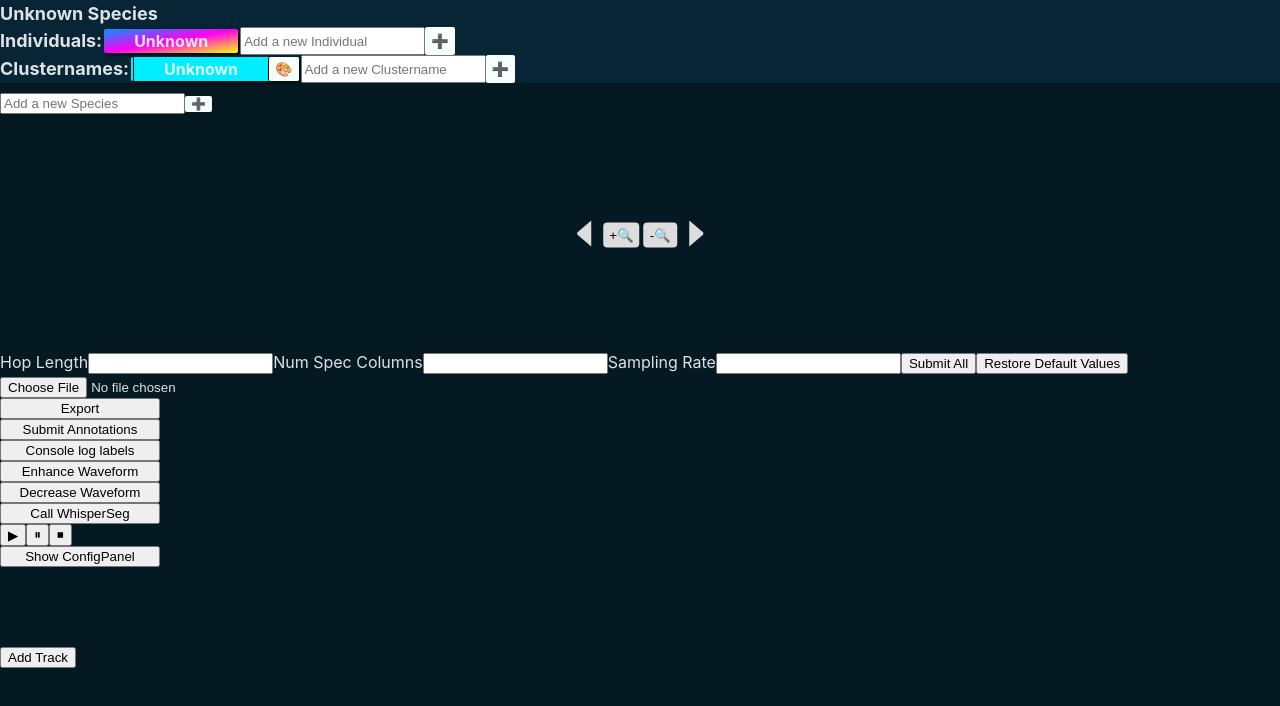
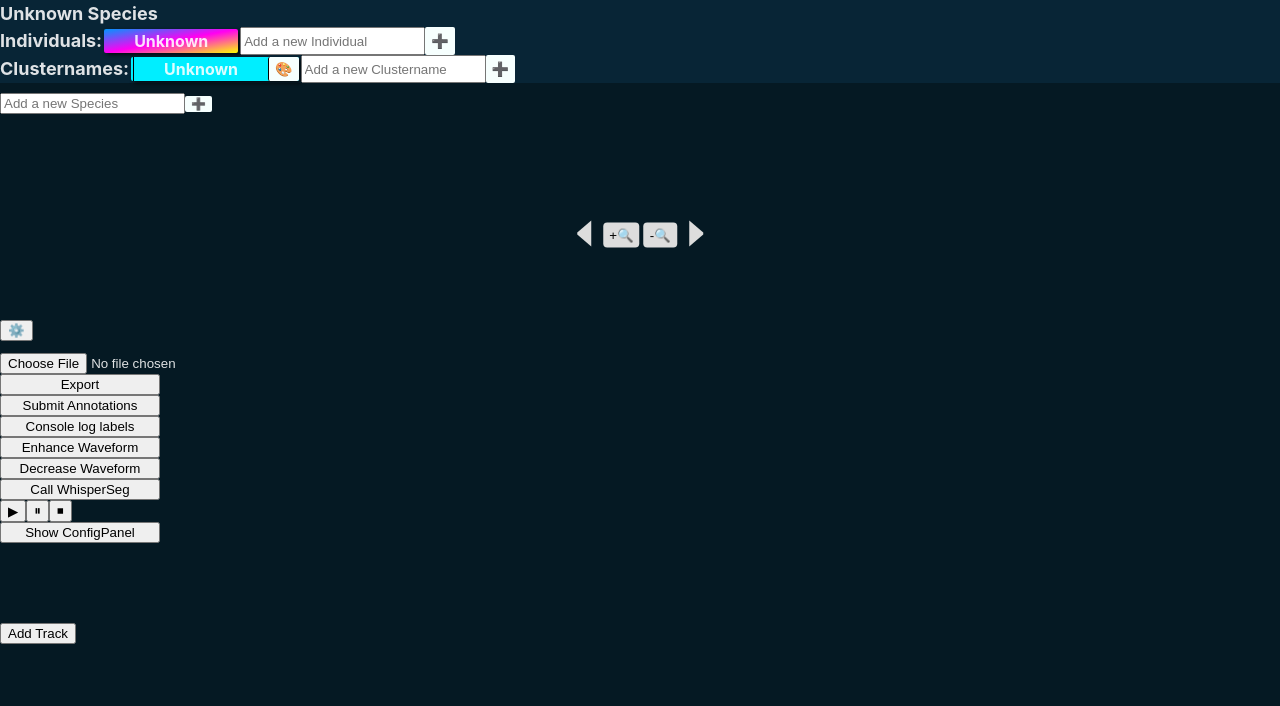
Before and after one commit to nccratliri-ml-wp/vocal-annotation-frontend, a React (Vite) app: page / in a window 1280 px wide. Shown: the top 706 px of the page. Built offline with nearby package versions, Linux system fonts and the light colour scheme.

Commit message:
Global config now opens in a new window

```diff
--- a/src/App.jsx
+++ b/src/App.jsx
@@ -68,6 +68,7 @@ function App() {
     const [globalNumSpecColumns, setGlobalNumSpecColumns] = useState('')
     const [globalSamplingRate, setGlobalSamplingRate] = useState('')
     const [defaultConfig, setDefaultConfig] = useState(null)
+    const [showGlobalConfigWindow, setShowGlobalConfigWindow] = useState(false)
 
     const [audioPayloads, setAudioPayloads] = useState(null)
 
@@ -119,6 +120,10 @@ function App() {
 
     function passDefaultConfigToApp( newDefaultConfig ){
         setDefaultConfig( newDefaultConfig )
+    }
+
+    function passShowGlobalConfigWindowToApp ( boolean ){
+        setShowGlobalConfigWindow( boolean )
     }
 
     function passDeletedItemIDToApp( newDeletedItemID ){
@@ -332,6 +337,9 @@ function App() {
                 id='all-tracks'
                 onMouseLeave={ () => setActiveLabel(null)}
             >
+                <button id='open-global-config-btn' onClick={ () => setShowGlobalConfigWindow(true)}>⚙️</button>
+            {showGlobalConfigWindow &&
+
                 <GlobalConfig
                     globalAudioDuration={globalAudioDuration}
                     currentStartTime={currentStartTime}
@@ -342,7 +350,9 @@ function App() {
                     passGlobalNumSpecColumnsToApp={passGlobalNumSpecColumnsToApp}
                     passGlobalSamplingRateToApp={passGlobalSamplingRateToApp}
                     defaultConfig={defaultConfig}
+                    passShowGlobalConfigWindowToApp={passShowGlobalConfigWindowToApp}
                 />
+            }
             {showTracks.track_1 &&
                 <ScalableSpec
                     id='track_1'
--- a/src/GlobalConfig.jsx
+++ b/src/GlobalConfig.jsx
@@ -10,7 +10,8 @@ function GlobalConfig (
                 globalSamplingRate,
                 passGlobalNumSpecColumnsToApp,
                 passGlobalSamplingRateToApp,
-                defaultConfig
+                defaultConfig,
+                passShowGlobalConfigWindowToApp
             }
         )
     {
@@ -85,9 +86,16 @@ function GlobalConfig (
 
 
     return (
-        <>
+        <div id='global-config-window'>
 
-            <label>
+            <div className='close-btn-container'>
+                <button className='close-btn' onClick={ () => passShowGlobalConfigWindowToApp(false) }>✖</button>
+            </div>
+
+            <div id='global-config-window-content'>
+
+                <div>
+                    <label className='global-config-window-label'>
                         Hop Length
                         <input
                             type="number"
@@ -100,7 +108,7 @@ function GlobalConfig (
                         />
                     </label>
 
-            <label>
+                    <label className='global-config-window-label'>
                         Num Spec Columns
                         <input
                             type="number"
@@ -113,7 +121,7 @@ function GlobalConfig (
                         />
                     </label>
 
-            <label>
+                    <label className='global-config-window-label'>
                         Sampling Rate
                         <input
                             type="number"
@@ -125,10 +133,16 @@ function GlobalConfig (
                             onPaste={(event) => event.preventDefault()}
                         />
                     </label>
+                </div>
 
-            <button onClick={submitGlobalParameters}>Submit All</button>
-            <button onClick={restoreDefaultValues}>Restore Default Values</button>
-        </>
+                <div id='global-config-window-buttons-container'>
+                    <button id='global-config-default-values-btn' onClick={restoreDefaultValues}>Restore Default Values</button>
+                    <button id='global-config-submit-btn' onClick={submitGlobalParameters}>Submit</button>
+                </div>
+
+            </div>
+
+        </div>
     )
 }
 
--- a/src/index.css
+++ b/src/index.css
@@ -214,16 +214,69 @@ html, body {
 }
 
 
-/* -------------------------- Clusternames -------------------------- */
+/* -------------------------- Colorwheel -------------------------- */
 
-
-/* -------------------------- Colorwheel -------------------------- */
 .colorwheel{
   position: fixed;
   margin: 30px 0 0 0;
 }
 
-/* -------------------------- Individuals -------------------------- */
+/* -------------------------- Global Config Window -------------------------- */
+
+#open-global-config-btn{
+  position: absolute;
+  z-index: 3;
+  top: 320px;
+}
+
+#global-config-window{
+  position: absolute;
+  top: 50%;
+  left: 50%;
+  transform: translate(-50%, -50%);
+  z-index: 3;
+  width: 400px;
+  height: 200px;
+  border: 2px solid #ffffff;
+  border-radius: 5px;
+  background: #082536;
+}
+
+#global-config-window-content{
+  display: flex;
+  flex-direction: column;
+  justify-content: space-between;
+  width: 380px;
+  height: 168px;
+  padding: 7px 10px;
+}
+
+.global-config-window-label{
+  display: flex;
+  justify-content: space-between;
+  margin: 3px 0;
+}
+
+.global-config-window-label > input{
+  max-width: 100px;
+}
+
+#global-config-window-buttons-container{
+  display: flex;
+  justify-content: space-between;
+  align-items: flex-end;
+}
+
+#global-config-default-values-btn{
+  max-height: 20px;
+
+}
+
+#global-config-submit-btn{
+  min-height: 40px;
+  min-width: 108px;
+  font-size: 16px;
+}
 
 
 /* -------------------------- Parameters -------------------------- */
@@ -351,7 +404,7 @@ html, body {
 .label-window{
   position: absolute;
   background: #051923;
-  border: 2px solid whitesmoke;
+  border: 2px solid #ffffff;
   border-radius: 5px;
   max-height: 210px;
   max-width: 400px;
```
Lines whose indentation alone changed are shown as unchanged.
